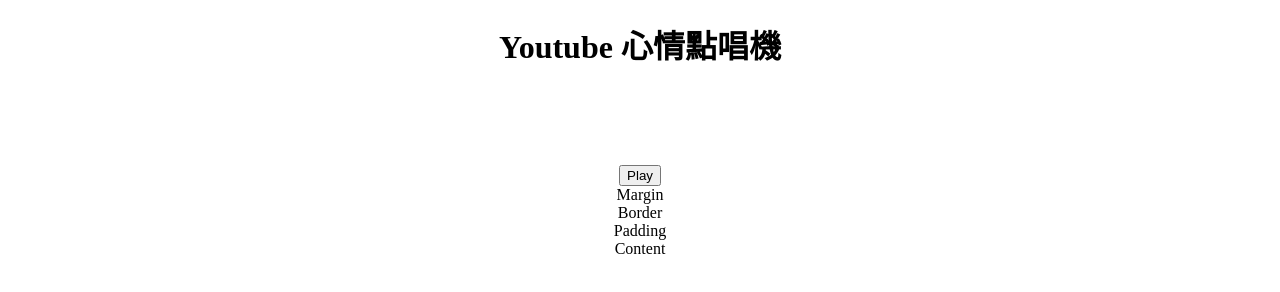
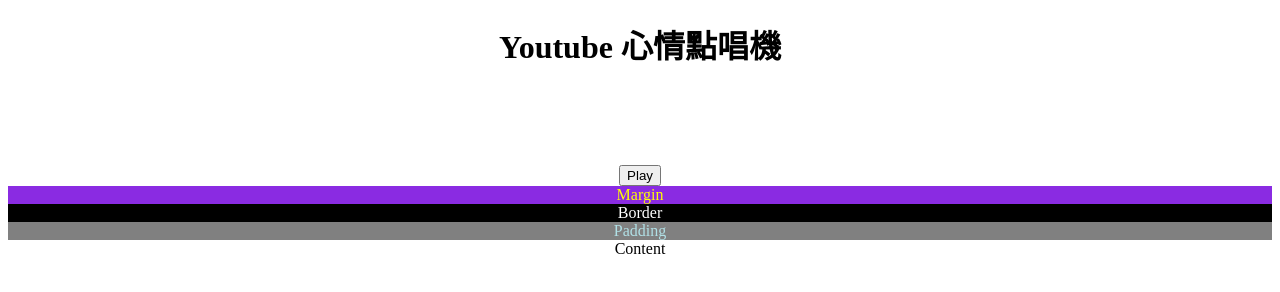
Before and after one commit to adwx159753/merge-practice, a plain HTML site: page YoutubePlayer/index.html in a window 1280 px wide. Drawn offline with nearby package versions, Linux system fonts and the light colour scheme.

Commit message:
Second commit

```diff
--- a/YoutubePlayer/style.css
+++ b/YoutubePlayer/style.css
@@ -5,3 +5,23 @@
     font-size:22px;
     height:40px;
 }
+
+#Margin{
+    background:blueviolet;
+    color:yellow;
+}
+
+#Border{
+    background:black;
+    color:white;
+}
+
+#Padding{
+    background:grey;
+    color:powderblue;
+}
+
+#Content{
+    background-color:white;
+    color: black;
+}
```
Also changed, not shown: ClubCourse.html (+1 -0 lines), MindQuiz.html (+1 -0 lines), YoutubePlayer.html (+1 -5 lines), YoutubePlayer/index.html (+3 -0 lines).
